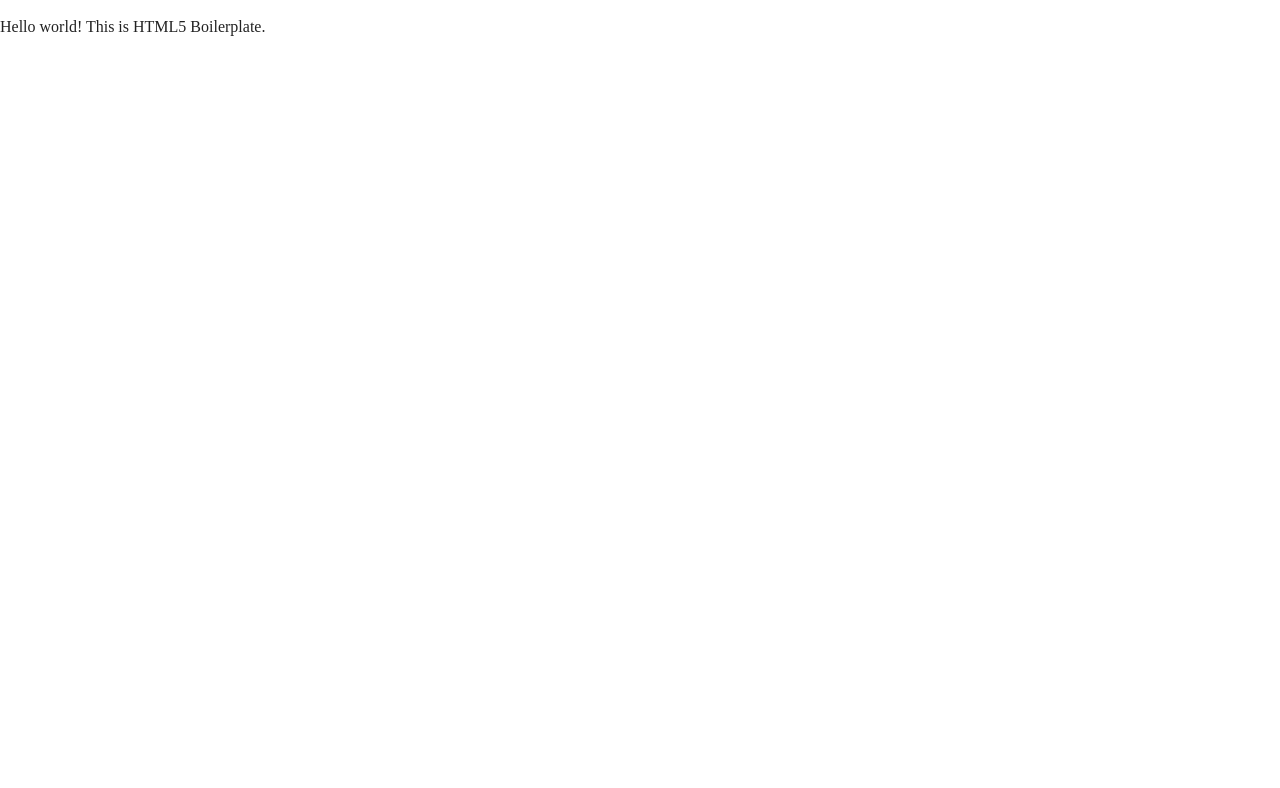
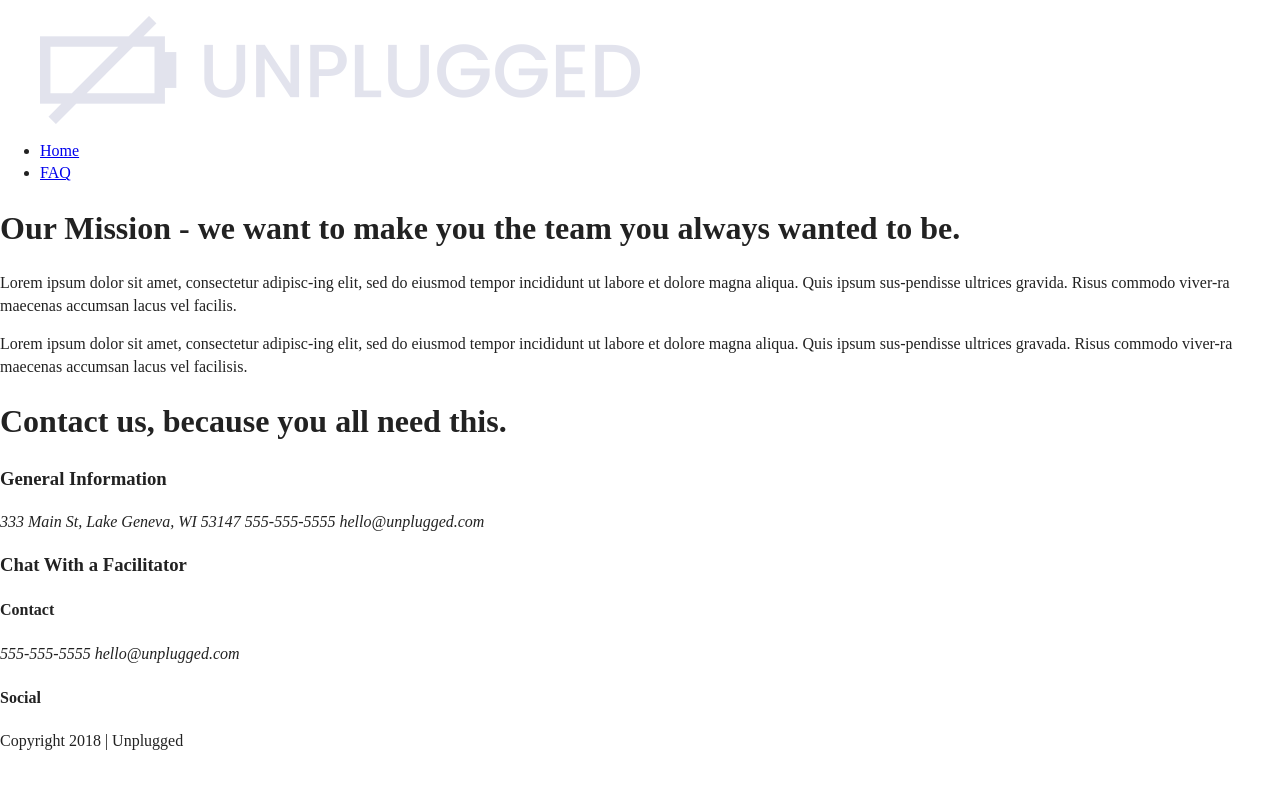
Before and after one commit to ashleyhurd/unplugged, a website: page about/index.html in a window 1280 px wide. Drawn offline with Linux system fonts and the light colour scheme; files whose address does not match are found by name.

Commit message:
About page content added

```diff
--- a/about/index.html
+++ b/about/index.html
@@ -23,9 +23,108 @@
   </head>
 
   <body>
+    <header>
+      <div class="content-wrapper">
+          <figure>
+            <a href="#">
+              <img src="img/unpluggedlogo.png" alt="unplugged logo">
+            </a>
+          </figure>
 
-    <!-- Add your site or application content here -->
-    <p>Hello world! This is HTML5 Boilerplate.</p>
+          <div class="header-divider">
+          </div>
+          <nav>
+            <ul>
+              <li>
+                <a href="index.html" target="_blank">Home</a>
+              </li>
+              <li>
+                <a href="faq/index.html" target="_blank">FAQ</a>
+              </li>
+            </ul>
+          </nav>
+      </div>
+    </header>
+
+    <main>
+      <section class="mission">
+          <div class="content-wrapper">
+            <div class="mission-content">
+              <h1>
+                Our Mission - we want to make you the team you always wanted to be.
+              </h1>
+              <p>
+                Lorem ipsum dolor sit amet, consectetur adipisc-ing elit, sed do eiusmod tempor incididunt ut labore et dolore magna aliqua. Quis ipsum sus-pendisse ultrices gravida. Risus commodo viver-ra maecenas accumsan lacus vel facilis.
+              </p>
+              <p>
+                Lorem ipsum dolor sit amet, consectetur adipisc-ing elit, sed do eiusmod tempor incididunt ut labore et dolore magna aliqua. Quis ipsum sus-pendisse ultrices gravada. Risus commodo viver-ra maecenas accumsan lacus vel facilisis.
+              </p>
+            </div>
+          </div>  <!-- mission content wrapper ends -->
+      </section>  <!-- contact info -->
+
+      <section class="map">
+        <figure>
+            <!-- add map content here -->
+        </figure>
+      </section>
+
+      <section class="contact-section">
+        <div class="content-wrapper">
+          <h1>Contact us, because you all need this.</h1>
+          <div class="general">
+            <h3>General Information</h3>
+            <address>
+              <p>
+                333 Main St, Lake Geneva, WI 53147
+                555-555-5555
+                hello@unplugged.com
+              </p>
+            </address>
+          </div>
+          <div class="chat">
+            <h3>Chat With a Facilitator
+
+          </div>
+        </div>
+      </section>
+    </main>
+
+    <footer>
+      <div class="content-wrapper">
+          <div class="footer-content">
+            <div class="contact">
+              <h4>Contact</h4>
+              <address>
+                <p>
+                  555-555-5555
+                  hello@unplugged.com
+                </p>
+              </address>
+            </div>
+          </div>
+          <div class="social">
+              <h4>Social</h4>
+                  <div class="social-icons">
+                      <p>
+                        <a href="http://www.facebook.com/yoursite" target="_blank"></a>
+                      </p>
+                      <p>
+                        <a href="http://www.twitter.com/ashhhurd" target="_blank"></a>
+                      </p>
+                      <p>
+                        <a href="http://www.instagram.com/daisy.corg" target="_blank"></a>
+                      </p>
+                  </div>
+          </div><!--footer content ends-->
+      </div>
+<!--footer content-wrapper ends-->
+      <div class="copyright">
+          <p>Copyright 2018 | Unplugged</p>
+      </div>
+    </footer>
+
+
     <script src="../js/vendor/modernizr-3.11.2.min.js"></script>
     <script src="../js/plugins.js"></script>
     <script src="../js/main.js"></script>
```
Also changed, not shown: index.html (+10 -4 lines).
